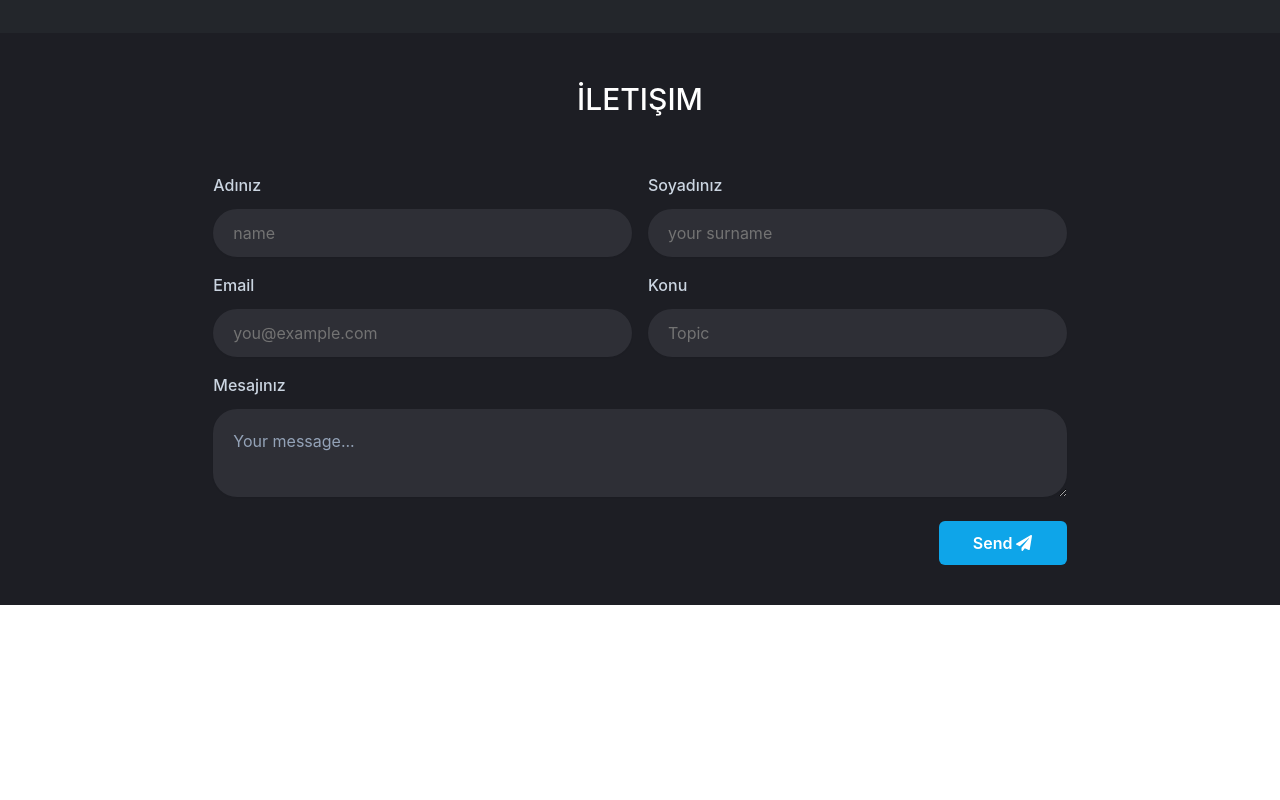
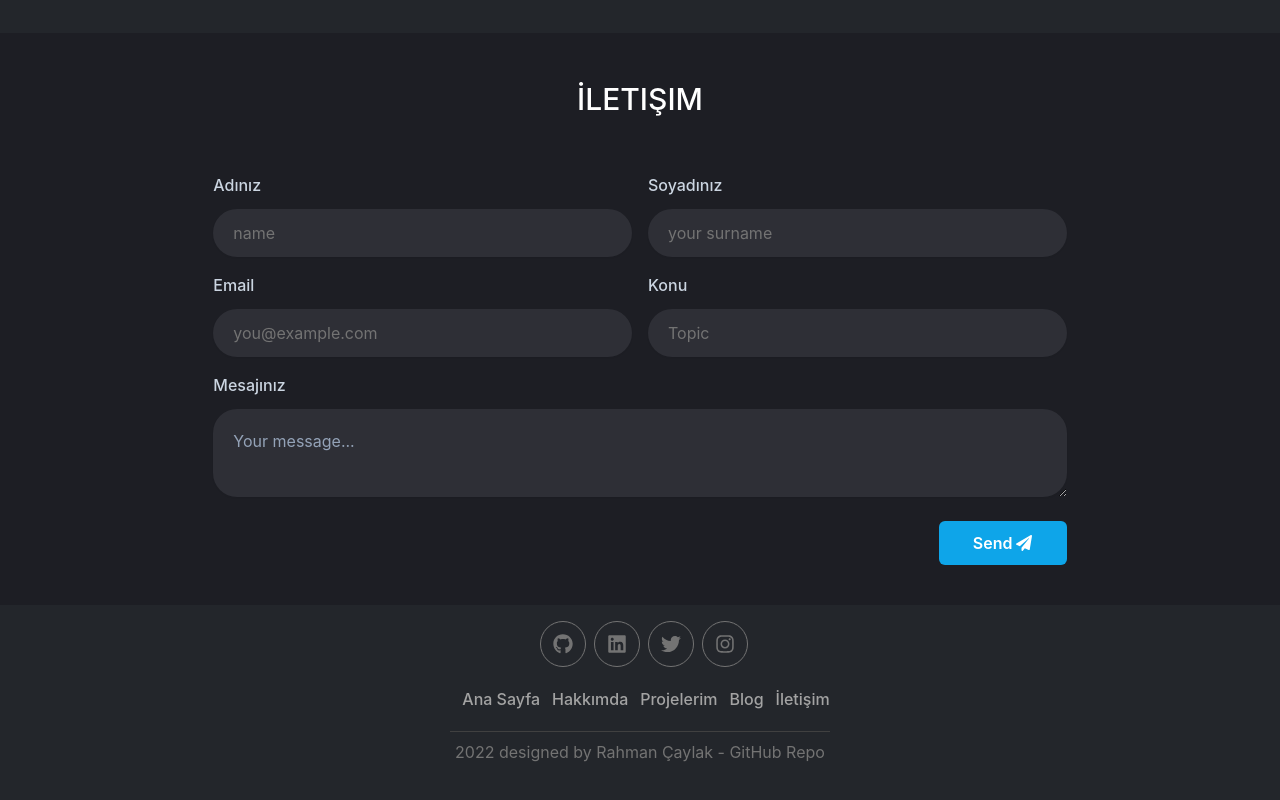
Before and after one commit to rahmancaylak/react-my-portfolio, a React (Create React App) app: page / in a window 1280 px wide. Shown: the part 3343-4143 px from the top of the page. Before the commit the page ends 3948 px from the top, so only its background shows below. Built offline with nearby package versions, Linux system fonts and the light colour scheme.

Commit message:
Contact component created.

```diff
--- a/src/App.js
+++ b/src/App.js
@@ -5,6 +5,7 @@ import About from './components/About';
 import Portfolio from './components/Portfolio';
 import Blog from './components/Blog';
 import Contact from './components/Contact';
+import Footer from './components/Footer';
 
 export default function App() {
   return (
@@ -15,6 +16,7 @@ export default function App() {
       <Portfolio />
       <Blog />
       <Contact />
+      <Footer />
     </>
   );
 }
--- /dev/null
+++ b/src/components/Footer/index.jsx
@@ -0,0 +1,77 @@
+import React from 'react';
+// FontAwesome Icons
+import { FaGithub, FaLinkedin, FaTwitter, FaInstagram } from 'react-icons/fa';
+// Tailwind Styled Components
+import {
+  FooterSection,
+  FooterContainer,
+  SocialMediaContainer,
+  Ul,
+  SocialMedia,
+  SocialMediaLink,
+  LinkContainer,
+  LinkUl,
+  MenuLink,
+  CopyrightContainer,
+  Text,
+  GithubRepo,
+} from '../../styles/Footer';
+function Footer() {
+  return (
+    <FooterSection>
+      <FooterContainer>
+        <SocialMediaContainer>
+          <Ul>
+            <SocialMedia>
+              <SocialMediaLink href='#'>
+                <FaGithub />
+              </SocialMediaLink>
+            </SocialMedia>
+            <SocialMedia>
+              <SocialMediaLink href='#'>
+                <FaLinkedin />
+              </SocialMediaLink>
+            </SocialMedia>
+            <SocialMedia>
+              <SocialMediaLink href='#'>
+                <FaTwitter />
+              </SocialMediaLink>
+            </SocialMedia>
+            <SocialMedia>
+              <SocialMediaLink href='#'>
+                <FaInstagram />
+              </SocialMediaLink>
+            </SocialMedia>
+          </Ul>
+        </SocialMediaContainer>
+        <LinkContainer>
+          <LinkUl>
+            <MenuLink>
+              <a href='#home'>Ana Sayfa</a>
+            </MenuLink>
+            <MenuLink>
+              <a href='#about'>Hakkımda</a>
+            </MenuLink>
+            <MenuLink>
+              <a href='#projects'>Projelerim</a>
+            </MenuLink>
+            <MenuLink>
+              <a href='#blog'>Blog</a>
+            </MenuLink>
+            <MenuLink>
+              <a href='#contact'>İletişim</a>
+            </MenuLink>
+          </LinkUl>
+        </LinkContainer>
+        <CopyrightContainer>
+          <Text>
+            2022 designed by Rahman Çaylak -{' '}
+            <GithubRepo href='#'>GitHub Repo</GithubRepo>
+          </Text>
+        </CopyrightContainer>
+      </FooterContainer>
+    </FooterSection>
+  );
+}
+
+export default Footer;
--- /dev/null
+++ b/src/styles/Footer/index.jsx
@@ -0,0 +1,82 @@
+import tw from 'tailwind-styled-components';
+
+export const FooterSection = tw.section`
+pt-2
+bg-customSecondary
+h-full
+pb-10
+`;
+
+export const FooterContainer = tw.div`
+flex
+justify-center
+flex-col
+items-center
+`;
+
+export const SocialMediaContainer = tw.div`
+text-neutral-500
+justify-center
+items-center
+`;
+
+export const Ul = tw.ul`
+flex
+mt-2
+`;
+
+export const SocialMedia = tw.li`
+ml-2
+border
+p-3
+text-xl
+rounded-full
+border-neutral-500
+hover:border-neutral-500
+hover:bg-neutral-500
+hover:text-white
+ease-in-out
+duration-700
+cursor-pointer
+`;
+
+export const SocialMediaLink = tw.a`
+
+`;
+
+export const LinkContainer = tw.div`
+border-b
+pb-5
+border-neutral-700
+mt-5
+text-neutral-400
+justify-center
+items-center
+`;
+
+export const LinkUl = tw.ul`
+flex
+`;
+
+export const MenuLink = tw.li`
+ml-3
+hover:text-white
+cursor-pointer
+ease-in
+duration-300
+font-medium
+`;
+
+export const CopyrightContainer = tw.div`
+flex
+text-neutral-500
+mt-2
+`;
+
+export const Text = tw.p`
+`;
+export const GithubRepo = tw.a`
+hover:text-neutral-400
+ease-in
+duration-300
+`;
```
